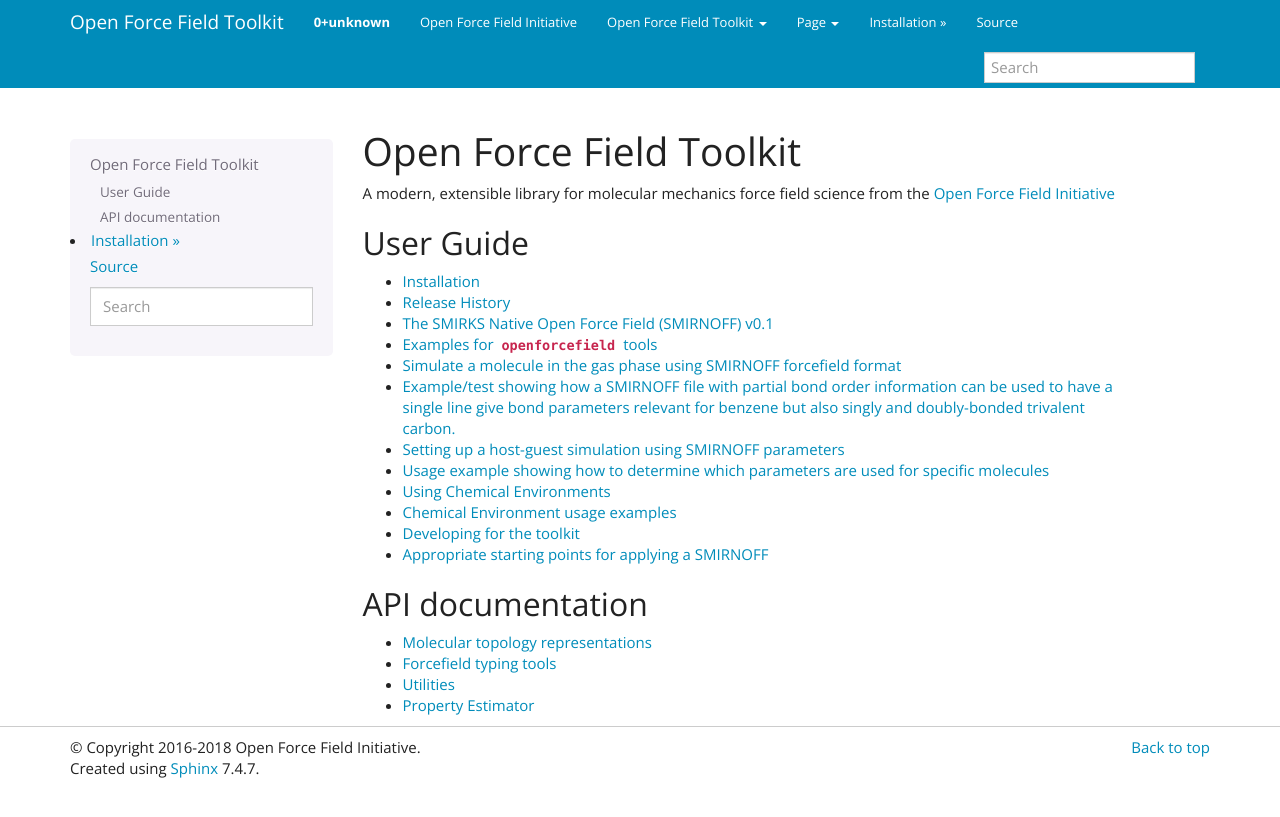
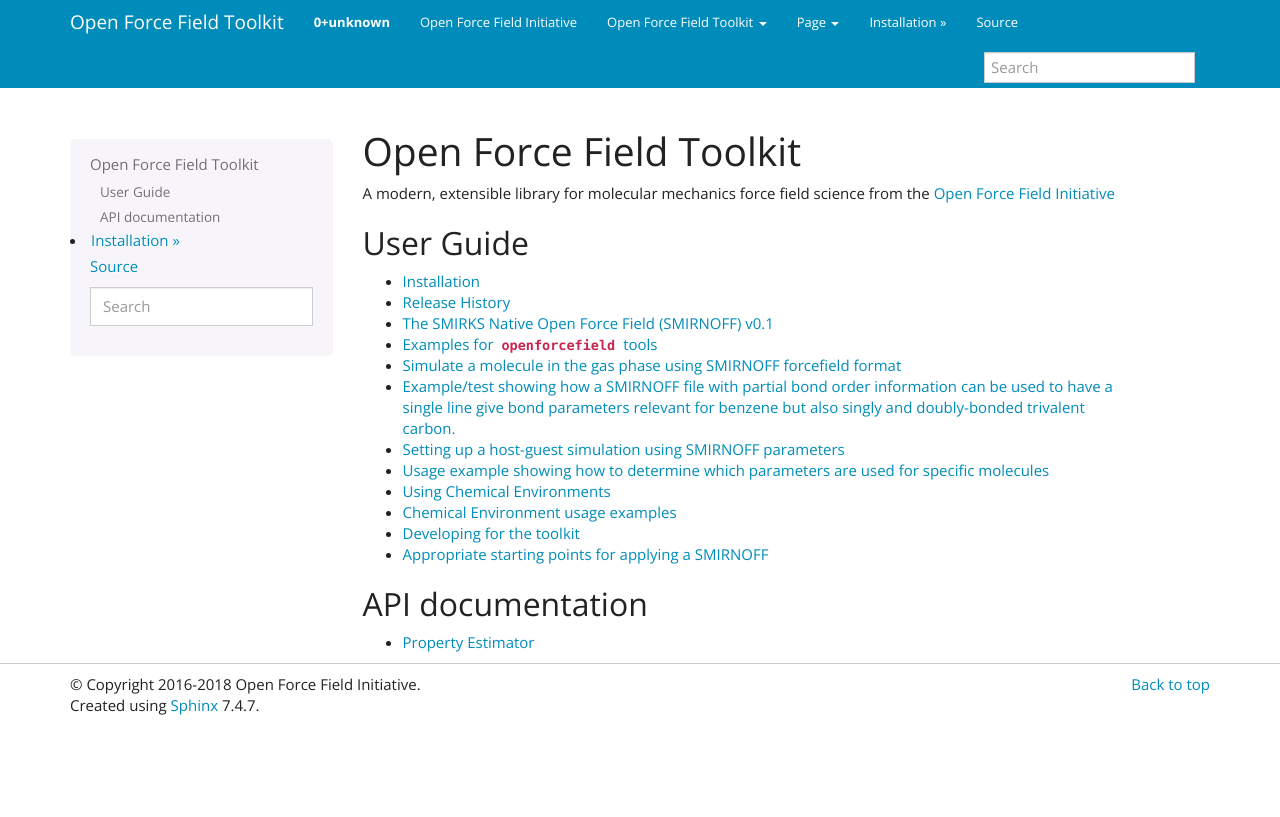
Before and after one commit to openforcefield/openff-toolkit, a Sphinx documentation site: the page built from docs/index.rst, in a window 1280 px wide. Shown: the top 817 px of the page. Built offline with Sphinx 7.4.7, drawn with Linux system fonts in a browser that asks for light colours.

Commit message:
Attempt to fix readthedocs formatting.

```diff
--- a/docs/index.rst
+++ b/docs/index.rst
@@ -28,7 +28,4 @@
 .. toctree::
   :maxdepth: 1
 
-  topology
-  typing
-  utils
   propertyestimator
--- a/docs/propertyestimator.rst
+++ b/docs/propertyestimator.rst
@@ -8,7 +8,7 @@
 Primary objects
 ---------------
 
-.. currentmodule:: openforcefield.properties.estimator
+.. currentmodule:: openforcefield.properties.estimator.client
 .. autosummary::
     :nosignatures:
     :toctree: api/generated/
```
